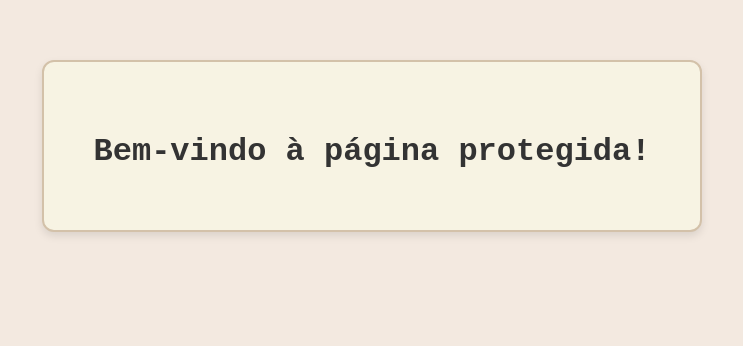
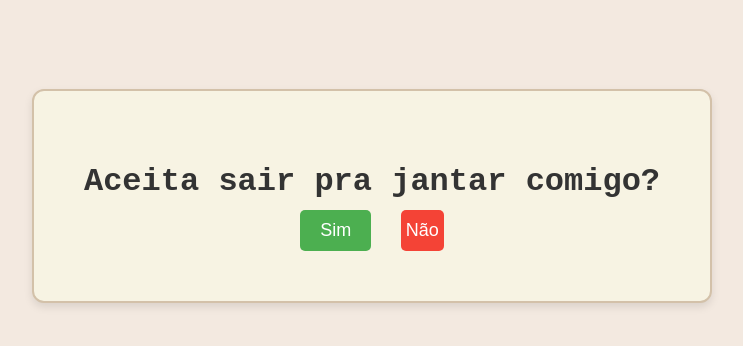
Before and after one commit to hiagoBonomelli/carolinelarroque, a plain HTML site: page protected.html in a window 1280 px wide. Shown: the part 254-600 px from the top of the page, without its empty margins (268-1011 px from the left). Drawn offline with Linux system fonts and the light colour scheme.

Commit message:
Update protected.html

```diff
--- a/protected.html
+++ b/protected.html
@@ -3,10 +3,33 @@
 <head>
     <title>Página Protegida</title>
     <link rel="stylesheet" type="text/css" href="styles.css">
+    <style>
+        .container {
+            text-align: center;
+            margin-top: 100px;
+        }
+        .btn-yes {
+            padding: 10px 20px;
+            background-color: #4CAF50;
+            color: #fff;
+            border: none;
+            cursor: pointer;
+            margin-right: 20px;
+        }
+        .btn-no {
+            padding: 10px 5px;
+            background-color: #f44336;
+            color: #fff;
+            border: none;
+            cursor: pointer;
+        }
+    </style>
 </head>
 <body>
     <div class="container">
-        <h1>Bem-vindo à página protegida!</h1>
+        <h1>Aceita sair pra jantar comigo?</h1>
+        <button class="btn-yes">Sim</button>
+        <button class="btn-no">Não</button>
     </div>
 </body>
 </html>
```
